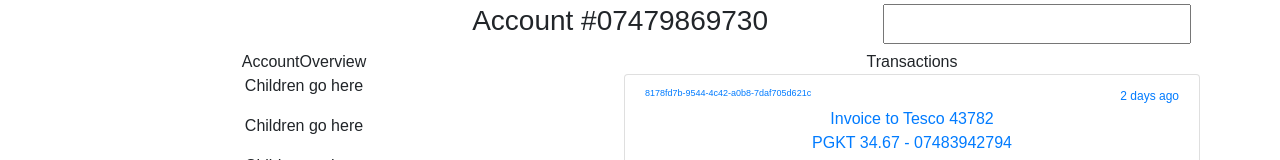
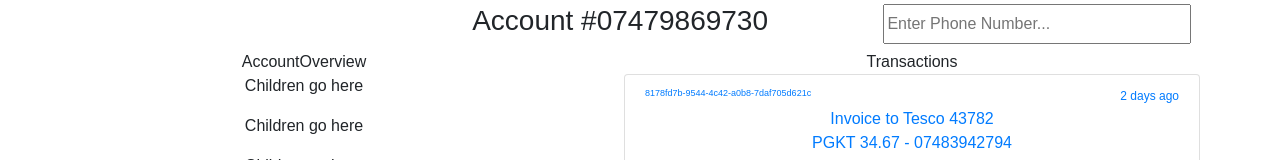
Before and after one commit to otajor/pgkt, a React (Create React App) app: page / in a window 1280 px wide. Shown: the top 160 px of the page. Built offline with nearby package versions, Linux system fonts and the light colour scheme.

Commit message:
account search functionality implemented

```diff
--- a/src/components/Account.js
+++ b/src/components/Account.js
@@ -14,30 +14,39 @@ class Account extends Component {
     super();
     this.state = {
       // pick the first phone number from the accounts object
-      currentPhoneNumber: Object.keys(accounts)[0]
+      currentAccount: Object.keys(accounts)[0]
     };
   }
+
+  setCurrentAccount(phoneNumber) {
+    this.setState({ currentAccount: phoneNumber });
+  }
+
   render() {
-    const { currentPhoneNumber } = this.state;
-
+    const { currentAccount } = this.state;
     return (
       <div>
         <div style={styles.navbar}>
           <div style={styles.accountTitleContainer}>
             <span style={styles.accountTitle}>
-              Account #{currentPhoneNumber}
+              Account #{currentAccount}
             </span>
           </div>
           <div style={styles.searchBarContainer}>
-            <SearchBar height={NAVBAR_HEIGHT} />
+            <SearchBar
+              accounts={accounts}
+              currentAccount={currentAccount}
+              navbarHeight={NAVBAR_HEIGHT}
+              onSubmit={(value) => this.setCurrentAccount(value)}
+            />
           </div>
         </div>
         <div style={{...styles.rowContainer, ...styles.topContainer}}>
           <AccountOverview
             accounts={accounts}
-            currentAccount={currentPhoneNumber}
+            currentAccount={currentAccount}
           />
-          <Transactions transactions={transactions[currentPhoneNumber]}/>
+          <Transactions transactions={transactions[currentAccount]}/>
         </div>
         <div style={{...styles.rowContainer, ...styles.bottomContainer}}>
           <IssueCoins />
--- a/src/components/SearchBar.js
+++ b/src/components/SearchBar.js
@@ -2,20 +2,51 @@ import React, { Component } from 'react';
 import { Button, FormGroup, Glyphicon } from 'react-bootstrap';
 
 class SearchBar extends Component {
+
+  constructor() {
+    super();
+    this.state = {
+      input: '',
+    };
+  }
+
+  onChange(e) {
+    const { target: { value } } = e;
+    this.setState({ input: value });
+  }
+
+  onPressEnter(e) {
+    const { input } = this.state;
+    if(e.key === 'Enter' && input){
+      this.props.onSubmit(this.state.input);
+    }
+  }
+
   render() {
 
     const itemsLayout = {
-      height: this.props.height * 0.8,
-      marginTop: this.props.height * 0.075, // temporary hack to vertically center it
+      height: this.props.navbarHeight * 0.8,
+      marginTop: this.props.navbarHeight * 0.075, // temporary hack to vertically center it
       ...styles.verticalAlignment,
     };
 
     return (
       <div>
-        <Button style={itemsLayout}>
+        <Button
+          style={itemsLayout}
+          onPress={() => this.props.onSubmit()}
+        >
           <Glyphicon glyph="glyphicon glyphicon-search" />
         </Button>
-        <input type="text" style={{ ...itemsLayout, ...styles.inputBox }}>
+        <input
+          type="text"
+          value={this.state.input}
+          onChange={e => this.onChange(e)}
+          onKeyPress={e => this.onPressEnter(e)}
+          style={{ ...itemsLayout, ...styles.inputBox }}
+          placeholder="Enter Phone Number..."
+          autoFocus={!this.props.currentAccount}
+        >
         </input>
       </div>
     );
--- a/src/data/accounts.js
+++ b/src/data/accounts.js
@@ -1,5 +1,5 @@
 const accounts = {
- //phonenumber: {
+ //phoneNumber: {
    // public Key
    // balance
    // Loan amount
--- a/src/data/transactions.js
+++ b/src/data/transactions.js
@@ -5,11 +5,11 @@ const transactions = {
     //{ Description:
     // Datetime
     // Amount
-    // recipient phonenumber},
+    // recipient phoneNumber},
     //{ Description:
     // Datetime
     // Amount
-    // recipient phonenumber},
+    // recipient phoneNumber},
   //]
   '07479869730': [
     {
@@ -27,7 +27,7 @@ const transactions = {
       recipientPhoneNumber: '07826138109',
     },
   ],
-  '074837492432': [
+  '07483942794': [
     {
       id: uuid(),
       description: 'Amazon Uk retail',
```
